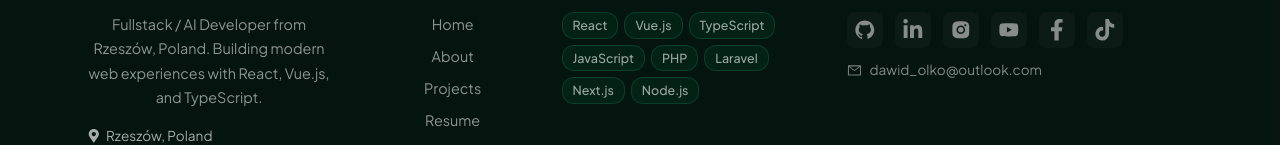
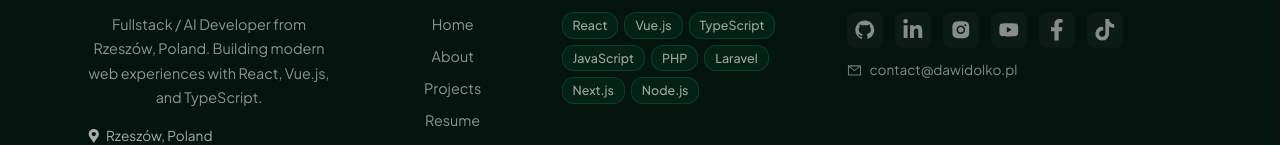
Before and after one commit to dawidolko/portfolio, a React (Create React App) app: page / in a window 1280 px wide. Shown: the part 2572-2717 px from the top of the page. Built offline with nearby package versions, Linux system fonts and the light colour scheme.

Commit message:
chore: use the contact@dawidolko.pl address

```diff
--- a/public/index.html
+++ b/public/index.html
@@ -98,7 +98,7 @@
           "addressLocality": "Rzeszów",
           "addressCountry": "PL"
         },
-        "email": "dawid_olko@outlook.com",
+        "email": "contact@dawidolko.pl",
         "sameAs": [
           "https://github.com/dawidolko",
           "https://www.linkedin.com/in/dawidolko/",
@@ -163,7 +163,7 @@
     <noscript>
       You need to enable JavaScript to view this portfolio. Dawid Olko is a
       Fullstack / AI Developer from Rzeszów, Poland working with React, Vue.js and
-      TypeScript. Contact: dawid_olko@outlook.com
+      TypeScript. Contact: contact@dawidolko.pl
     </noscript>
     <div id="root"></div>
   </body>
--- a/src/components/Footer.js
+++ b/src/components/Footer.js
@@ -147,7 +147,7 @@ function Footer() {
                 aria-hidden="true"
                 style={{ marginRight: "8px", fontSize: "1.1em" }}
               />
-              <a href="mailto:dawid_olko@outlook.com">dawid_olko@outlook.com</a>
+              <a href="mailto:contact@dawidolko.pl">contact@dawidolko.pl</a>
             </p>
           </Col>
         </Row>
```
